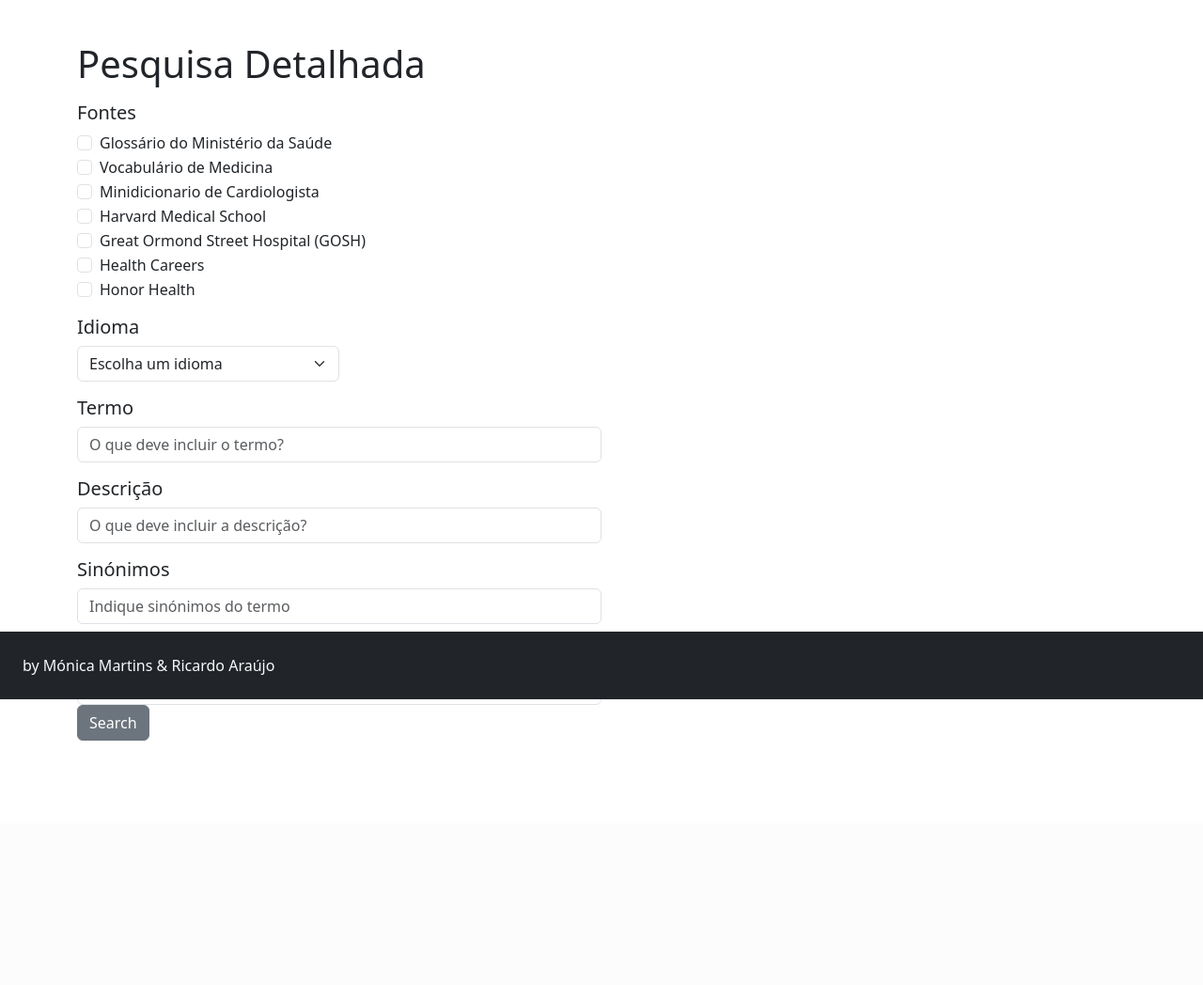
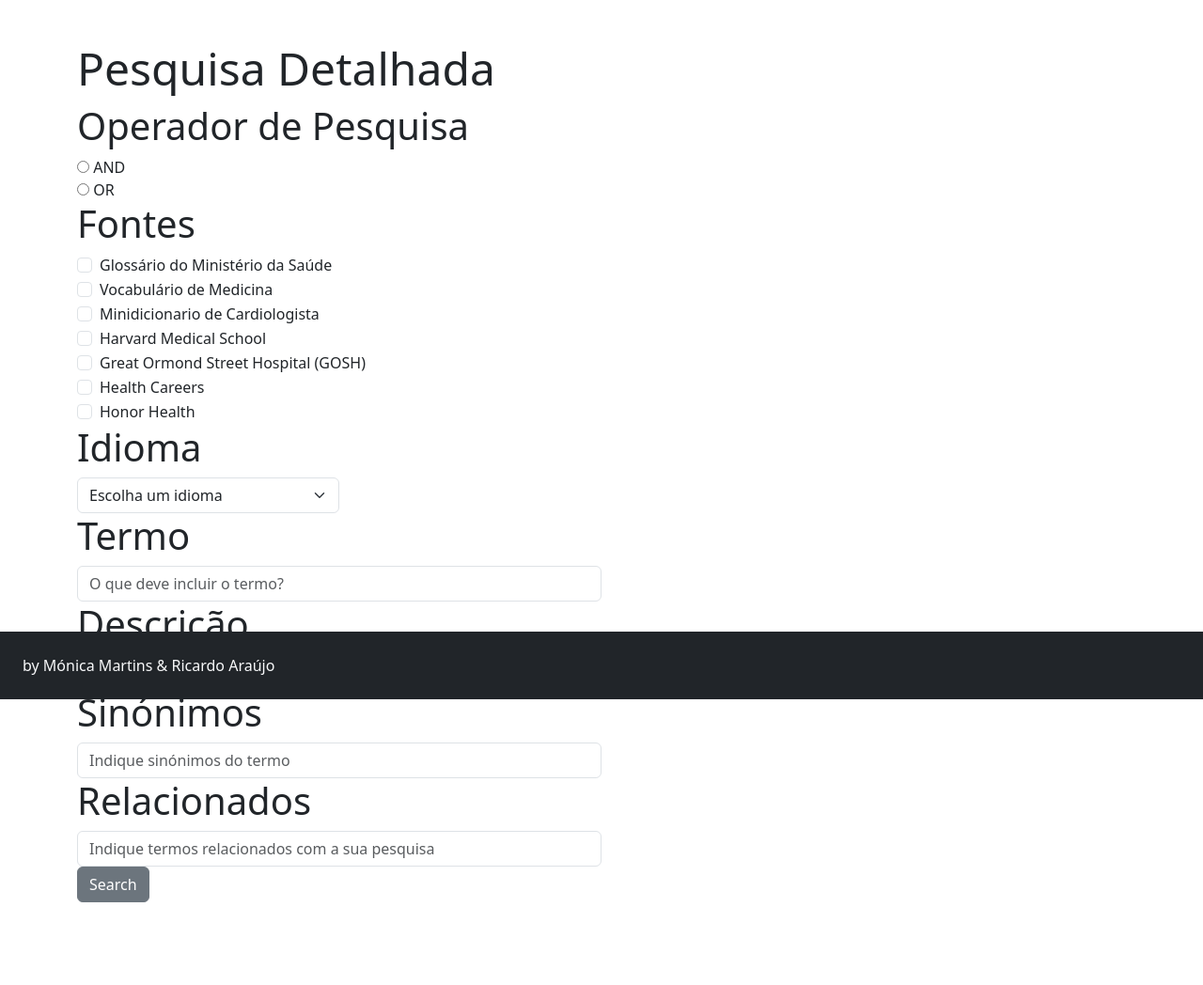
Before and after one commit to R-i-cks/medical-resource-app, a Flask app: page /pesquisa_detalhada in a window 1280 px wide. Shown: the part 56-1104 px from the top of the page at 94% size. Before the commit the page ends 844 px from the top, so only its background shows below. Run offline with Flask 3, Linux system fonts and the light colour scheme; some libraries are stand-ins or nearby versions.

```diff
--- a/templates/pesquisaDetalhada.html
+++ b/templates/pesquisaDetalhada.html
@@ -2,12 +2,13 @@
 
 {%block body%}
 
-
-
 <div class="container mt-1 ml-0">
-    <h1 class="mt-1">Pesquisa Detalhada</h1>
+    <h3 class="text-start display-5">Pesquisa Detalhada</h3>
     <form action="/pesquisa_detalhada" method="POST">
-        <h5  class="mt-3">Fontes</h5>
+        <h6 class="text-start display-6">Operador de Pesquisa</h6>
+        <input type="radio" name="options" value="and" required="True"> AND <br>
+        <input type="radio" name="options" value="or" required="True"> OR <br>
+          <h6 class="text-start display-6">Fontes</h6>
         <div class="form-check">
             <input class="form-check-input" type="checkbox" name="sources" value="Glossário do Ministério da Saúde" id="flexCheck2">
             <label class="form-check-label" for="flexCheck2">
@@ -51,7 +52,7 @@
             </label>
         </div>
 
-        <h5  class="mt-3">Idioma</h5>
+          <h6 class="text-start display-6">Idioma</h6>
         <select class="form-select w-25" id="validation"name="language">
             <option selected disabled>Escolha um idioma</option>
             <option value="en">Inglês (EN)</option>
@@ -59,13 +60,13 @@
             <option value="pt">Português (PT)</option>
             <option value="todos">Todos</option>
           </select>
-          <h5  class="mt-3">Termo</h5>
+            <h6 class="text-start display-6">Termo</h6>
           <input class="form-control mr-sm-2 w-50" type="search" name="termo" placeholder="O que deve incluir o termo?" aria-label="Search">
-          <h5  class="mt-3">Descrição</h5>
+            <h6 class="text-start display-6">Descrição</h6>
           <input class="form-control mr-sm-2 w-50" type="search" name="descricao" placeholder="O que deve incluir a descrição?" aria-label="Search">
-          <h5  class="mt-3">Sinónimos</h5>
+            <h6 class="text-start display-6">Sinónimos</h6>
           <input class="form-control mr-sm-2 w-50" type="search" name="sinonimos" placeholder="Indique sinónimos do termo" aria-label="Search">
-          <h5  class="mt-3">Relacionados</h5>
+            <h6 class="text-start display-6">Relacionados</h6>
           <input class="form-control mr-sm-2 w-50" type="search" name="relacionados" placeholder="Indique termos relacionados com a sua pesquisa" aria-label="Search">
           <button class="btn btn-secondary my-2 my-sm-0" type="submit">Search</button>
     </form>
```
